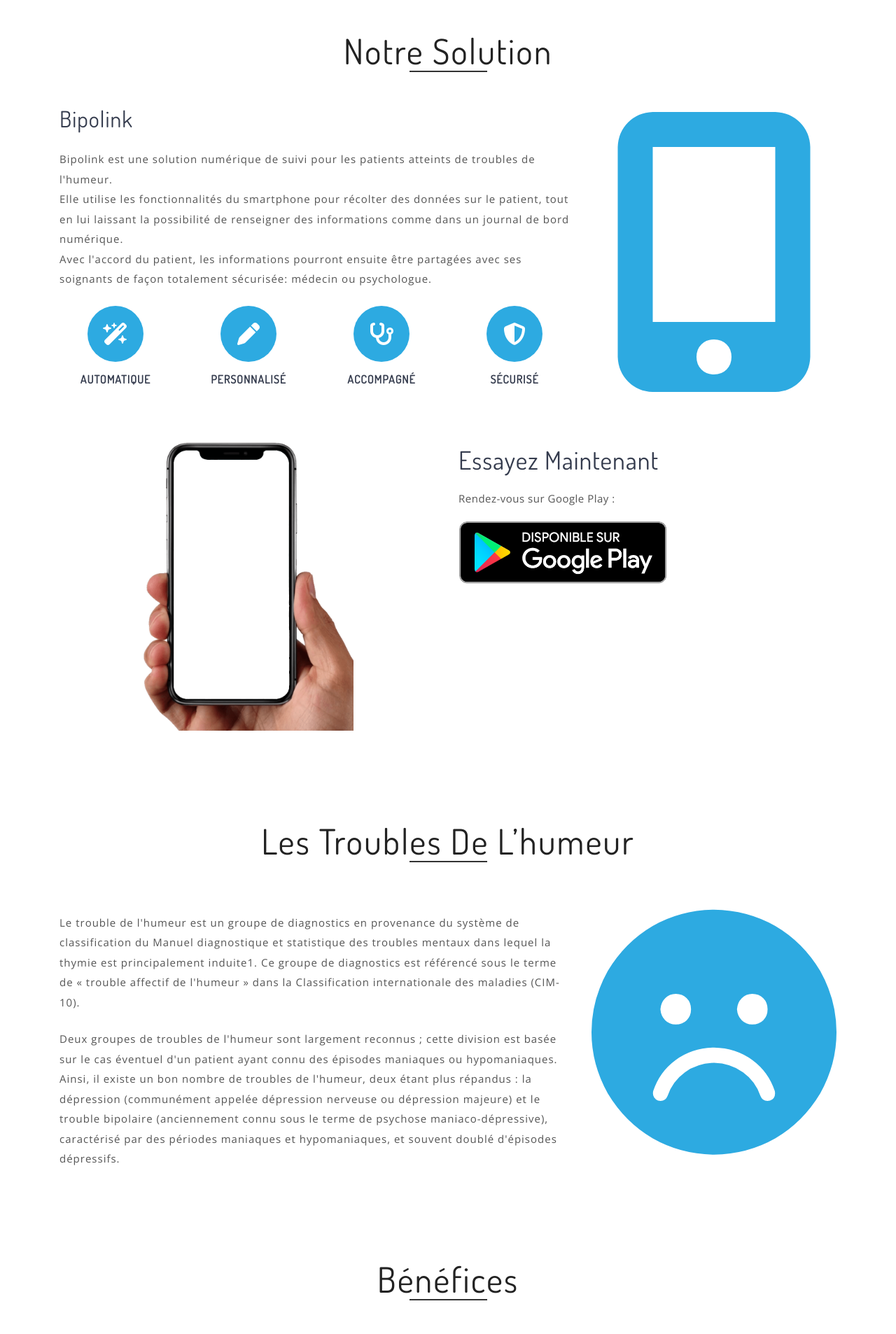
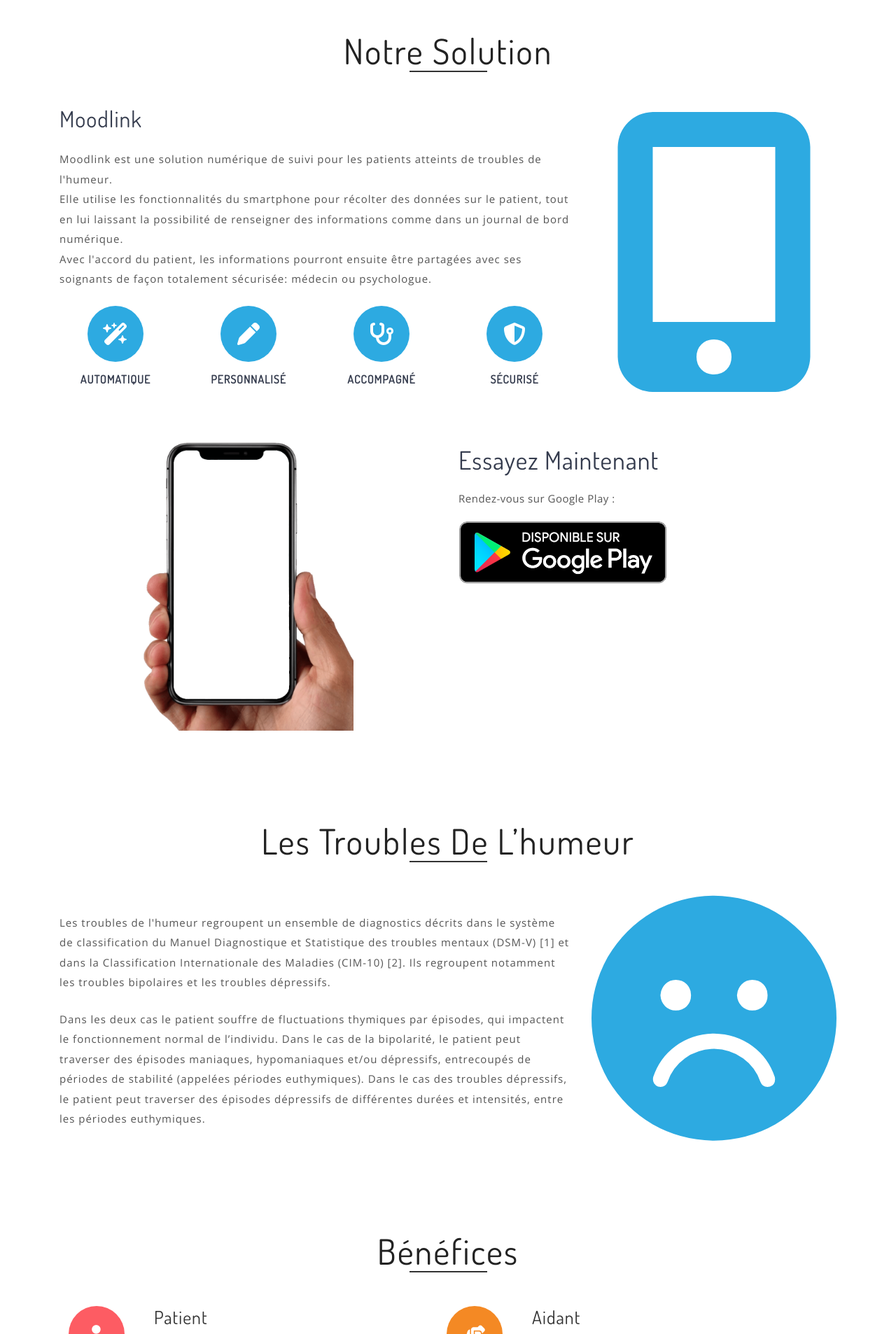
Before and after one commit to mariannehbt/moodlink_website, a PHP site: page / in a window 1280 px wide. Shown: the part 621-2527 px from the top of the page at 70% size. Run offline with PHP 8.4, Linux system fonts and the light colour scheme; some libraries are stand-ins or nearby versions.

Commit message:
modifs index

```diff
--- a/index.php
+++ b/index.php
@@ -8,7 +8,7 @@
         <?php include("component_header.php"); ?>
         <!-- Page Content -->
         <?php include("component_header_video.php"); ?>
-        <!-- Bipolink Presentation Index-->
+        <!-- Moodlink Presentation Index-->
         <section class="about py-5">
             <div class="container py-md-3">
                 <h2 class="heading text-center mb-sm-5 mb-4">
@@ -17,10 +17,10 @@
                 <div class="row">
                     <div class="col-lg-8">
                         <h4 class="about-left">
-                            Bipolink
+                            Moodlink
                         </h4>
                         <p class="mt-sm-4 mt-3">
-                            Bipolink est une solution numérique de suivi pour les patients atteints de troubles de l'humeur.
+                            Moodlink est une solution numérique de suivi pour les patients atteints de troubles de l'humeur.
                             <br>
                             Elle utilise les fonctionnalités du smartphone pour récolter des données sur le patient, tout en lui laissant la possibilité de renseigner des informations comme dans un journal de bord numérique.
                             <br>
@@ -70,7 +70,7 @@
                 </div>
             </div>
         </section>
-        <!-- // Bipolink Presentation Index-->
+        <!-- // Moodlink Presentation Index-->
         <?php include("component_solutions_bipolink_download.php"); ?>
         <!-- Mood Disorders Presentation -->
         <section class="about py-5">
@@ -81,10 +81,10 @@
                 <div class="row">
                     <div class="col-lg-8">
                         <p class="mt-sm-4 mt-3">
-                            Le trouble de l'humeur est un groupe de diagnostics en provenance du système de classification du Manuel diagnostique et statistique des troubles mentaux dans lequel la thymie est principalement induite1. Ce groupe de diagnostics est référencé sous le terme de « trouble affectif de l'humeur » dans la Classification internationale des maladies (CIM-10).
+                            Les troubles de l'humeur regroupent un ensemble de diagnostics décrits dans le système de classification du Manuel Diagnostique et Statistique des troubles mentaux (DSM-V) [1] et dans la Classification Internationale des Maladies (CIM-10) [2]. Ils regroupent notamment les troubles bipolaires et les troubles dépressifs.
                         </p>
                         <p class="mt-sm-4 mt-3">
-                            Deux groupes de troubles de l'humeur sont largement reconnus ; cette division est basée sur le cas éventuel d'un patient ayant connu des épisodes maniaques ou hypomaniaques. Ainsi, il existe un bon nombre de troubles de l'humeur, deux étant plus répandus : la dépression (communément appelée dépression nerveuse ou dépression majeure) et le trouble bipolaire (anciennement connu sous le terme de psychose maniaco-dépressive), caractérisé par des périodes maniaques et hypomaniaques, et souvent doublé d'épisodes dépressifs.
+                            Dans les deux cas le patient souffre de fluctuations thymiques par épisodes, qui impactent le fonctionnement normal de l’individu. Dans le cas de la bipolarité, le patient peut traverser des épisodes maniaques, hypomaniaques et/ou dépressifs, entrecoupés de périodes de stabilité (appelées périodes euthymiques). Dans le cas des troubles dépressifs, le patient peut traverser des épisodes dépressifs de différentes durées et intensités, entre les périodes euthymiques.
                         </p>
                     </div>
                     <div class="d-flex col-lg-4 col-md-8 align-items-center justify-content-center">
@@ -95,7 +95,7 @@
             </div>
         </section>
         <!-- // Mood Disorders Presentation -->
-        <!-- Bipolink Benefits Index -->
+        <!-- Moodlink Benefits Index -->
         <section class="services-inner py-5">
             <div class="container py-md-3">
                 <h2 class="heading text-center mb-sm-5 mb-4">
@@ -114,7 +114,10 @@
                                 Patient
                             </h4>
                             <p class="">
-                                Pouvoir se monitorer soi-même, mieux connaître sa maladie. Etre alerté en cas de risque de faire un épisode maniaque ou dépressif. Pouvoir renseigner des informations et donc suivre.
+                                Auto-surveillance de ses symptômes<br>
+                                Journal de bord numérique<br>
+                                Meilleur connaissance de sa maladie<br>
+                                Etre alerté en cas de risque de crise<br>
                             </p>
                         </div>
                     </div>
@@ -130,7 +133,7 @@
                                 Aidant
                             </h4>
                             <p class="">
-                                Savoir que son proche se suit, avec l'accord du patient.
+                                Être alerté d'un risque important pour son proche (système mis en place avec l'accord du patient)
                             </p>
                         </div>
                     </div>
@@ -146,7 +149,8 @@
                                 Psychiatre
                             </h4>
                             <p class="">
-                                Pouvoir accéder à de nombreuses informations pertinentes dans la pathologie. Faciliter le suivi des patients.
+                                Facilite le suivi des patients grâce au partage des données patient, avec autorisation de ce dernier<br>
+                                Outil d'aide au diagnostic
                             </p>
                         </div>
                     </div>
@@ -162,14 +166,15 @@
                                 Psychologue
                             </h4>
                             <p class="">
-                                Faciliter l'éducation thérapeutique. Faciliter le suivi des patients.
+                                Facilite le suivi des patients grâce au partage des données patient, avec autorisation de ce dernier<br>
+                                Outil dans la psychoéducation
                             </p>
                         </div>
                     </div>
                 </div>
             </div>
         </section>
-        <!-- // Bipolink Benefits Index -->
+        <!-- // Moodlink Benefits Index -->
         <!-- // Page Content -->
         <?php include("component_footer.php"); ?>
         <?php include("component_scroll_to_top_button.php"); ?>
```
